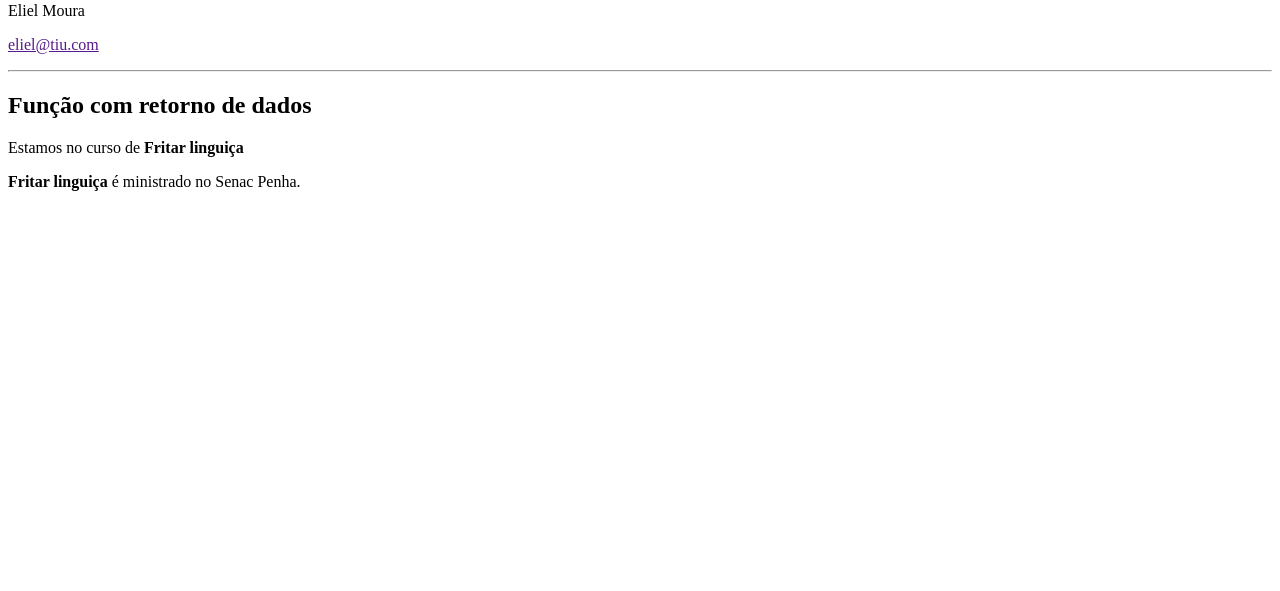
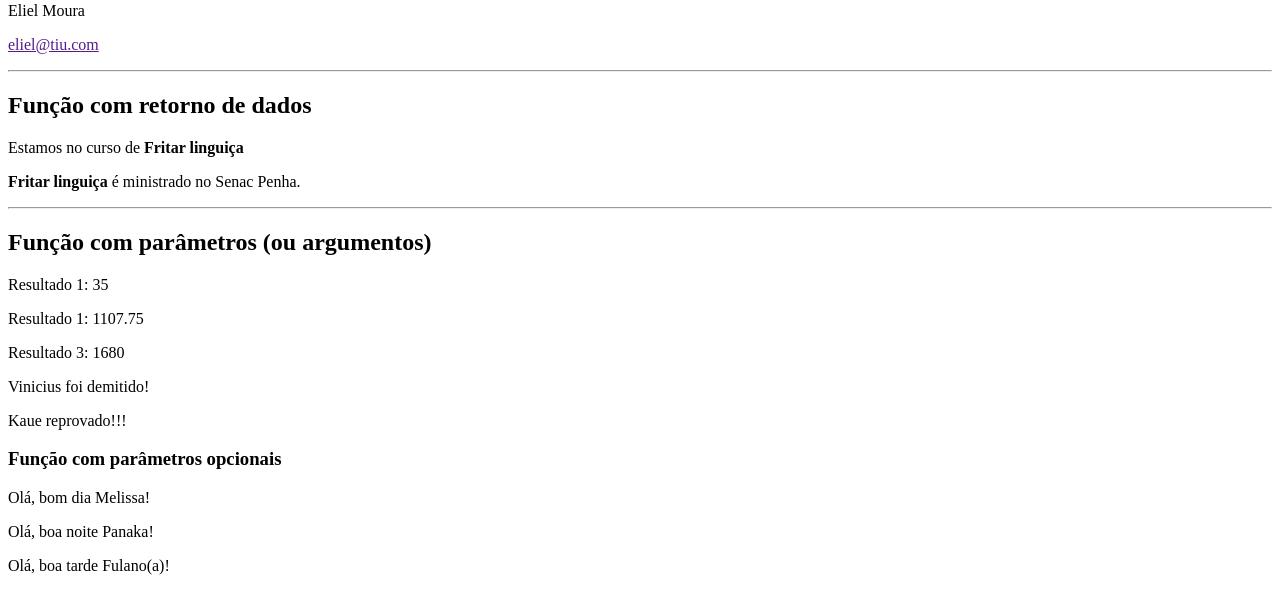
Before and after one commit to Tiuliel/aulas-php, a PHP site: page /06-funcoes.php in a window 1280 px wide. Shown: the part 300-891 px from the top of the page. Before the commit the page ends 491 px from the top, so only its background shows below. Run offline with PHP 8.4, Linux system fonts and the light colour scheme.

Commit message:
funções e parametros

```diff
--- a/06-funcoes.php
+++ b/06-funcoes.php
@@ -32,10 +32,50 @@
      <?php
      function dadosCurso(){
         //return "Técnico em informática para internet";
+
         return "<b>Fritar linguiça</b>";
      }
      ?>
      <p>Estamos no curso de <?=dadosCurso()?></p>
      <p><?=dadosCurso()?> é ministrado no Senac Penha.</p>
+
+     <hr>
+
+     <h2>Função com parâmetros (ou argumentos)</h2>
+     <?php
+     function soma($valor1, $valor2, $valor3){
+        //VARIÁVEL DE ESCOPO LOCAL
+        $total = $valor1 + $valor2 + $valor3;
+        return $total;
+     }
+     ?>
+     <!-- chamando e exibindo diretamente o retorno -->
+     <p>Resultado 1: <?=soma(10, 20, 5)?></p>
+     <p>Resultado 1: <?=soma(23, 84, 1000.75)?></p>
+
+     <?php
+     // chamando e guardando o retorno
+     $resultado3 = soma(500, 480, 700);
+     ?>
+     <p>Resultado 3: <?=$resultado3?></p>
+     <?php if($resultado3 > 100){ ?>
+        <p>Vinicius foi demitido!</p>
+        <?php } ?>
+<!-- Usando uma função como parte de uma condição -->
+        <?php if(soma(2, 3, 10) >= 10 ){ ?>
+            <p>Kaue reprovado!!!</p>
+        <?php } ?>
+
+<h3>Função com parâmetros opcionais</h3>
+        <?php
+        //$pessoa é um parâmetro opcional com um valor padrão
+        function saudacao($mensagem, $pessoa = "Fulano(a)"){
+            return "Olá, $mensagem $pessoa!";
+        }
+        ?>
+        <p><?=saudacao("bom dia", "Melissa")?></p>
+        <p><?=saudacao("boa noite", "Panaka")?></p>
+        <p><?=saudacao("boa tarde",)?></p>
+
 </body>
 </html>
```
